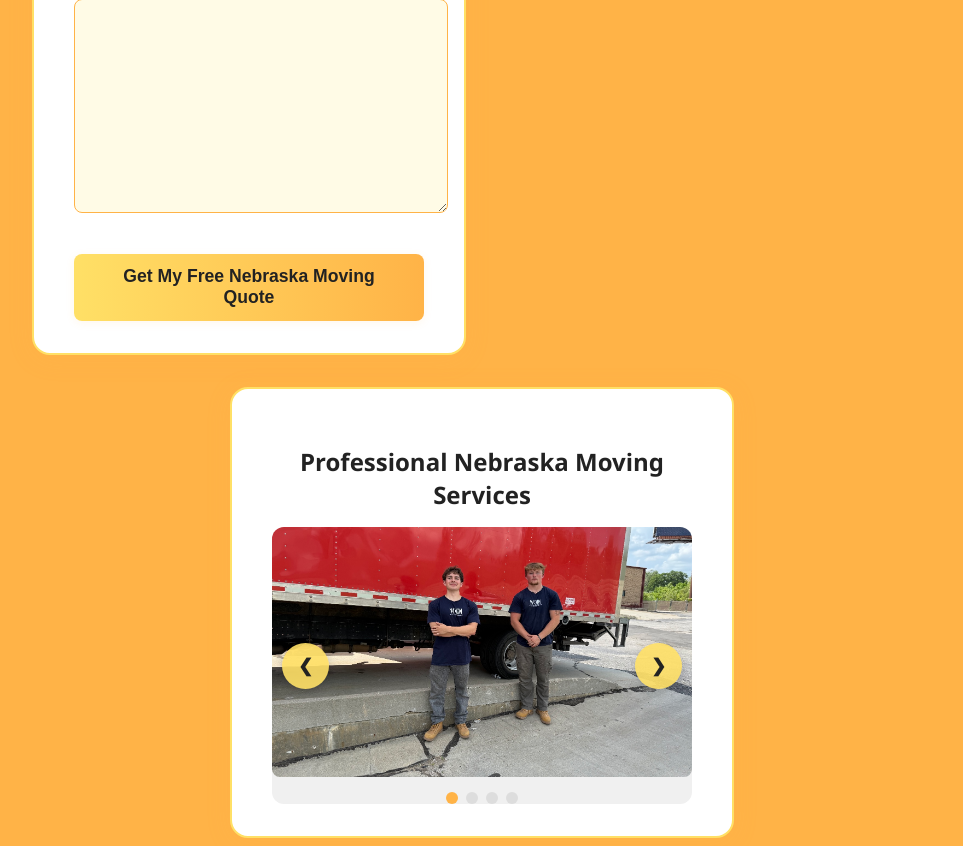
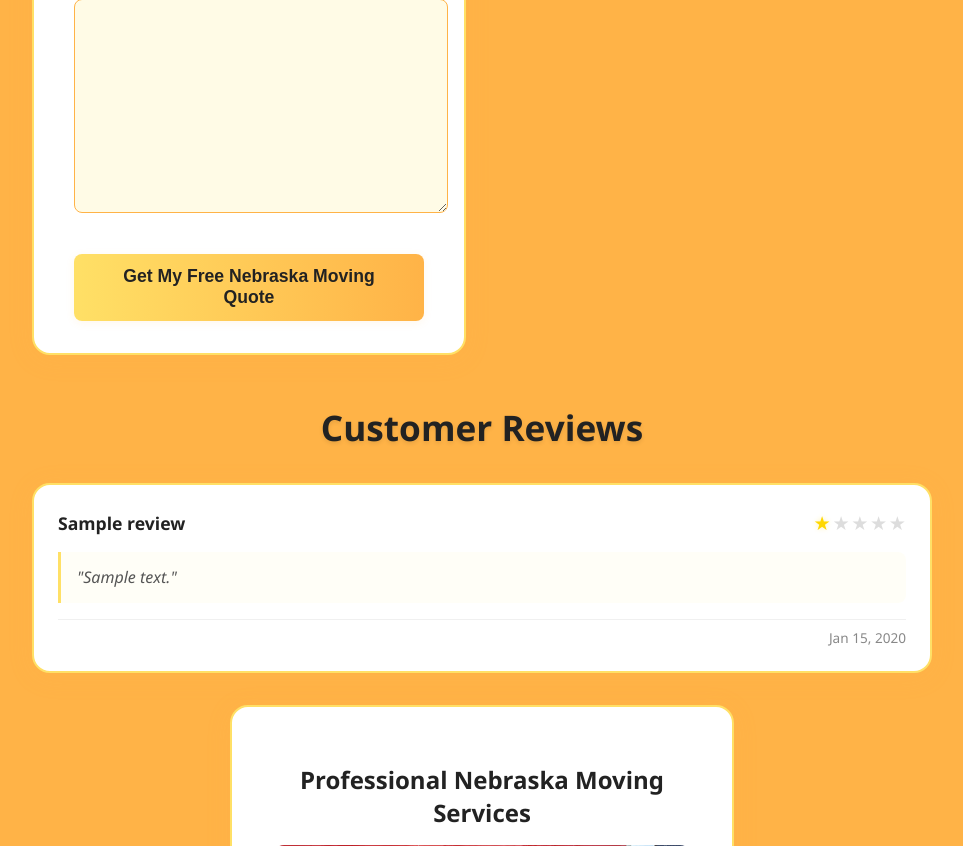
Before and after one commit to BALOCKAY909/SkylineMoving, a Django app: page / in a window 1280 px wide. Shown: the part 973-1819 px from the top of the page, without its empty margins (158-1121 px from the left). Run offline with Django 5.2, Linux system fonts and the light colour scheme; tables that the repository leaves empty hold one stand-in row (values such as "Sample post").

Commit message:
Add Reviews display section with grid layout showing customer reviews from database

```diff
--- a/quotes/static/quotes/css/style.css
+++ b/quotes/static/quotes/css/style.css
@@ -426,6 +426,118 @@ button[type="submit"]:hover {
     color: #fff;
 }
 
+/* Reviews Display Section */
+.reviews-display-container {
+    max-width: 900px;
+    margin: 3rem auto 2rem auto;
+    padding: 0 1rem;
+}
+
+.reviews-display-container h2 {
+    text-align: center;
+    color: #222;
+    font-size: 2.2rem;
+    margin-bottom: 2rem;
+    font-weight: bold;
+    text-shadow: 0 2px 4px rgba(0,0,0,0.1);
+}
+
+.reviews-grid {
+    display: grid;
+    grid-template-columns: repeat(auto-fit, minmax(300px, 1fr));
+    gap: 1.5rem;
+    margin-bottom: 2rem;
+}
+
+.review-bubble {
+    background: #fff;
+    padding: 1.5rem;
+    border-radius: 18px;
+    box-shadow: 0 4px 24px 0 rgba(255, 176, 71, 0.15);
+    border: 2px solid #ffe066;
+    transition: transform 0.3s ease, box-shadow 0.3s ease;
+    position: relative;
+}
+
+.review-bubble:hover {
+    transform: translateY(-5px);
+    box-shadow: 0 8px 32px 0 rgba(255, 176, 71, 0.25);
+}
+
+.review-header {
+    display: flex;
+    justify-content: space-between;
+    align-items: center;
+    margin-bottom: 1rem;
+    flex-wrap: wrap;
+}
+
+.review-name {
+    font-weight: bold;
+    color: #222;
+    font-size: 1.1rem;
+}
+
+.review-rating {
+    display: flex;
+    gap: 0.1rem;
+}
+
+.review-star {
+    color: #ddd;
+    font-size: 1.2rem;
+}
+
+.review-star.filled {
+    color: #ffd700;
+    text-shadow: 0 0 5px rgba(255, 215, 0, 0.3);
+}
+
+.no-rating {
+    color: #888;
+    font-size: 0.9rem;
+    font-style: italic;
+}
+
+.review-description {
+    color: #555;
+    line-height: 1.6;
+    margin-bottom: 1rem;
+    font-style: italic;
+    border-left: 3px solid #ffe066;
+    padding-left: 1rem;
+    background: rgba(255, 224, 102, 0.05);
+    padding: 0.8rem 0.8rem 0.8rem 1rem;
+    border-radius: 0 8px 8px 0;
+}
+
+.review-date {
+    color: #888;
+    font-size: 0.85rem;
+    text-align: right;
+    margin-top: 0.5rem;
+    border-top: 1px solid #f0f0f0;
+    padding-top: 0.5rem;
+}
+
+.no-reviews {
+    text-align: center;
+    background: #fff;
+    padding: 3rem 2rem;
+    border-radius: 18px;
+    box-shadow: 0 4px 24px 0 rgba(255, 176, 71, 0.15);
+    border: 2px solid #ffe066;
+    margin: 2rem auto;
+    max-width: 500px;
+}
+
+.no-reviews p {
+    color: #666;
+    font-size: 1.1rem;
+    margin: 0;
+    font-style: italic;
+}
+
 /* Mobile Responsive Styles */
 @media (max-width: 768px) {
     .header-button-left {
@@ -462,6 +574,34 @@ button[type="submit"]:hover {
     .star {
         font-size: 1.5rem;
     }
+
+    .reviews-display-container {
+        padding: 0 0.5rem;
+    }
+
+    .reviews-display-container h2 {
+        font-size: 1.8rem;
+        margin-bottom: 1.5rem;
+    }
+
+    .reviews-grid {
+        grid-template-columns: 1fr;
+        gap: 1rem;
+    }
+
+    .review-bubble {
+        padding: 1.2rem;
+    }
+
+    .review-header {
+        flex-direction: column;
+        align-items: flex-start;
+        gap: 0.5rem;
+    }
+
+    .review-rating {
+        align-self: flex-end;
+    }
 }
 
 /* Extra small screens (phones in portrait) */
--- a/quotes/templates/quotes/quote_form.html
+++ b/quotes/templates/quotes/quote_form.html
@@ -56,7 +56,7 @@
     <meta property="og:image:height" content="630">
     <meta property="og:image:type" content="image/jpeg">
 
-    <link rel="stylesheet" href="{% static 'quotes/css/style.css' %}?v=22">
+    <link rel="stylesheet" href="{% static 'quotes/css/style.css' %}?v=23">
 
     <!-- Structured Data (JSON-LD) for Rich Snippets -->
     <script type="application/ld+json">
@@ -214,6 +214,47 @@
             </div>
         </div>
 
+        <!-- Reviews Display Section -->
+        <div class="reviews-display-container">
+            <h2>Customer Reviews</h2>
+            {% if reviews %}
+                <div class="reviews-grid">
+                    {% for review in reviews %}
+                        <div class="review-bubble">
+                            <div class="review-header">
+                                <div class="review-name">{{ review.name }}</div>
+                                <div class="review-rating">
+                                    {% if review.rating != 'none' %}
+                                        {% for i in "12345" %}
+                                            {% if forloop.counter <= review.rating|add:0 %}
+                                                <span class="review-star filled">★</span>
+                                            {% else %}
+                                                <span class="review-star">★</span>
+                                            {% endif %}
+                                        {% endfor %}
+                                    {% else %}
+                                        <span class="no-rating">No rating</span>
+                                    {% endif %}
+                                </div>
+                            </div>
+                            {% if review.description != 'none' %}
+                                <div class="review-description">
+                                    "{{ review.description }}"
+                                </div>
+                            {% endif %}
+                            <div class="review-date">
+                                {{ review.created_at|date:"M d, Y" }}
+                            </div>
+                        </div>
+                    {% endfor %}
+                </div>
+            {% else %}
+                <div class="no-reviews">
+                    <p>No reviews yet. Be the first to leave a review!</p>
+                </div>
+            {% endif %}
+        </div>
+
         <!-- Image Carousel Section -->
         <div class="carousel-container">
             <h3>Professional Nebraska Moving Services</h3>
--- a/quotes/views.py
+++ b/quotes/views.py
@@ -56,7 +56,8 @@ def quote_request(request):
         'form': form,
         'review_form': review_form,
         'success': success,
-        'review_success': review_success
+        'review_success': review_success,
+        'reviews': Review.objects.all()[:20]  # Show latest 20 reviews
     })
 
 def thank_you(request):
```
